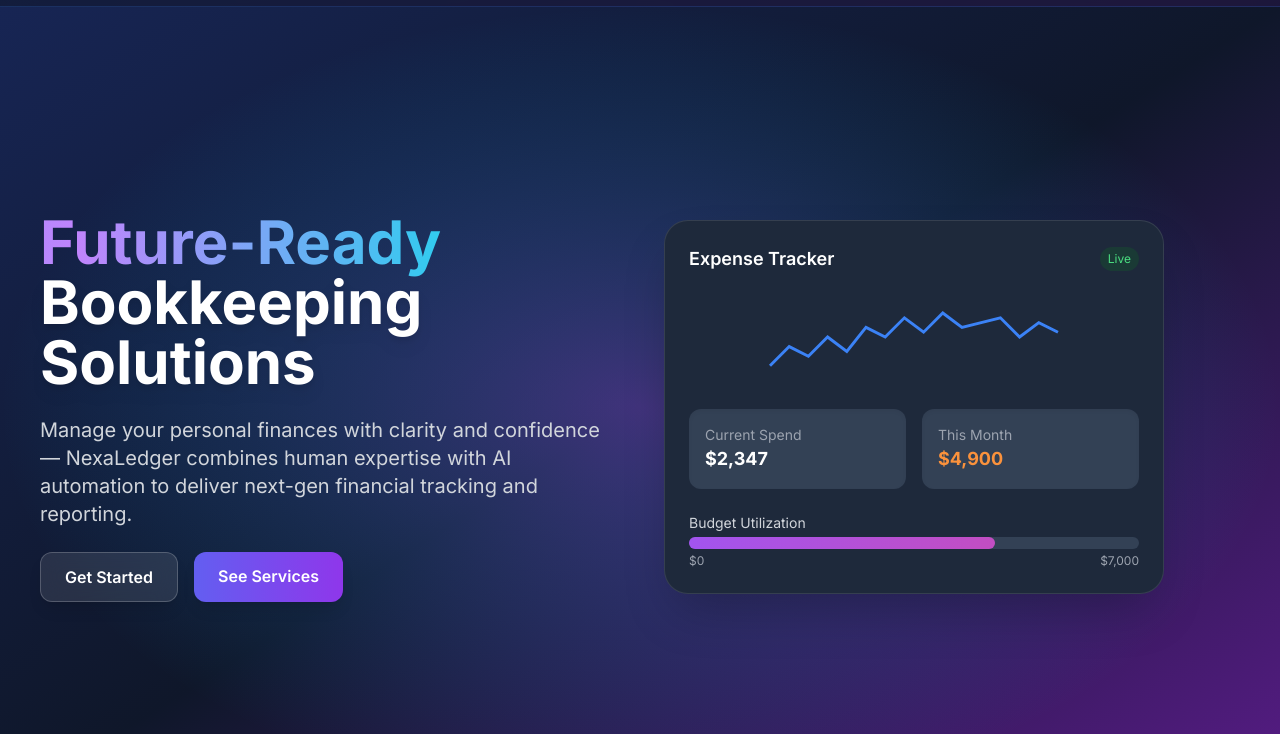
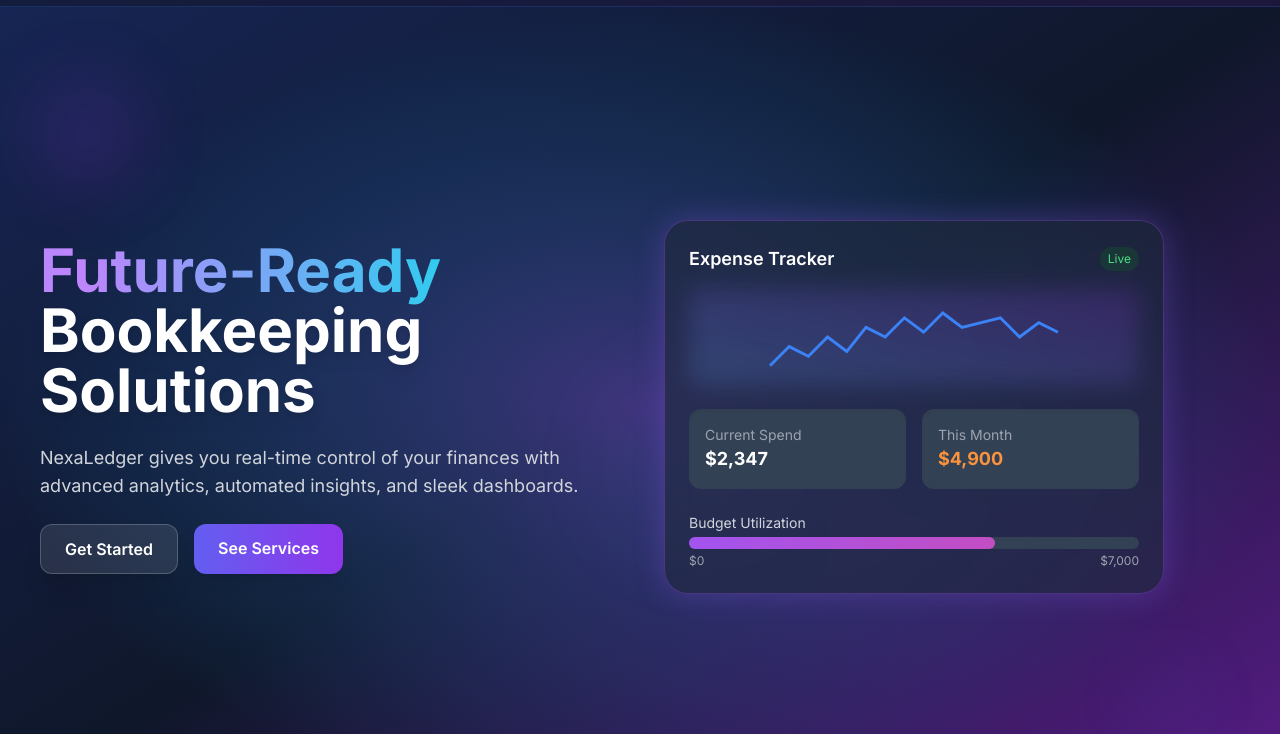
Before and after one commit to Takue12/bookeeping-for-brendon-, a website: page index.html in a window 1280 px wide. Shown: the part 66-800 px from the top of the page. Drawn offline with nearby package versions, Linux system fonts and the light colour scheme.

Commit message:
Update index.html

```diff
--- a/index.html
+++ b/index.html
@@ -60,8 +60,8 @@
 
   <!-- Hero Section -->
 <section class="relative z-10 min-h-screen flex items-center justify-center px-4 bg-gradient-to-br from-blue-950 via-slate-900 to-purple-900 overflow-hidden">
-  <!-- Glowing SVG Background -->
-  <svg class="absolute inset-0 w-full h-full pointer-events-none z-0" xmlns="http://www.w3.org/2000/svg" preserveAspectRatio="xMidYMid slice">
+  <!-- Animated Glow SVG Background -->
+  <svg class="absolute inset-0 w-full h-full pointer-events-none z-0" xmlns="http://www.w3.org/2000/svg">
     <defs>
       <radialGradient id="glow" cx="50%" cy="50%" r="50%">
         <stop offset="0%" stop-color="#8b5cf6" stop-opacity="0.4"/>
@@ -69,12 +69,19 @@
       </radialGradient>
     </defs>
     <rect width="100%" height="100%" fill="url(#glow)">
-      <animate attributeName="opacity" values="0.6;0.2;0.6" dur="8s" repeatCount="indefinite" />
+      <animate attributeName="opacity" values="0.6;0.2;0.6" dur="10s" repeatCount="indefinite" />
     </rect>
   </svg>
 
-  <div class="max-w-7xl mx-auto grid md:grid-cols-2 items-center gap-12 relative z-10 px-6">
-    <!-- Hero Text -->
+  <!-- Floating Bubbles -->
+  <div class="absolute inset-0 z-0">
+    <div class="absolute w-24 h-24 bg-purple-600 opacity-20 rounded-full animate-pulse top-20 left-10 blur-2xl"></div>
+    <div class="absolute w-16 h-16 bg-blue-500 opacity-10 rounded-full animate-bounce bottom-16 right-20 blur-2xl"></div>
+    <div class="absolute w-28 h-28 bg-cyan-400 opacity-10 rounded-full animate-ping top-1/2 left-1/2 blur-2xl"></div>
+  </div>
+
+  <div class="max-w-7xl mx-auto grid md:grid-cols-2 items-center gap-12 relative z-10 px-6 py-20">
+    <!-- Text Section -->
     <div class="text-center md:text-left space-y-6" data-aos="fade-right">
       <h1 class="text-5xl md:text-6xl font-bold leading-tight">
         <span class="bg-gradient-to-r from-blue-400 via-purple-400 to-cyan-400 bg-clip-text text-transparent">
@@ -82,35 +89,37 @@
         </span><br>
         <span class="text-white drop-shadow-lg">Bookkeeping Solutions</span>
       </h1>
-      <p class="text-xl text-gray-300 max-w-xl">
-        Manage your personal finances with clarity and confidence — NexaLedger combines human expertise with AI automation to deliver next-gen financial tracking and reporting.
+      <p class="text-lg text-gray-300 max-w-xl mx-auto md:mx-0">
+        NexaLedger gives you real-time control of your finances with advanced analytics, automated insights, and sleek dashboards.
       </p>
       <div class="flex flex-col sm:flex-row gap-4 justify-center md:justify-start">
-        <a href="#contact" class="px-6 py-3 rounded-xl bg-white/10 backdrop-blur-md text-white font-semibold border border-white/20 hover:bg-white/20 transition-all shadow-lg">
+        <a href="#contact" class="px-6 py-3 rounded-xl bg-white/10 backdrop-blur-md text-white font-semibold border border-white/20 hover:bg-white/20 transition-all shadow-xl hover:scale-105 duration-300">
           Get Started
         </a>
-        <a href="#services" class="px-6 py-3 rounded-xl bg-gradient-to-r from-blue-500 to-purple-600 text-white font-semibold hover:opacity-90 transition-all shadow-lg">
+        <a href="#services" class="px-6 py-3 rounded-xl bg-gradient-to-r from-blue-500 to-purple-600 text-white font-semibold hover:opacity-90 hover:scale-105 transition-all shadow-lg duration-300">
           See Services
         </a>
       </div>
     </div>
 
-    <!-- Mock Dashboard Preview -->
-    <div class="relative bg-slate-800 rounded-3xl p-6 shadow-2xl border border-white/10 max-w-[500px] w-full" data-aos="fade-left" data-aos-delay="200">
+    <!-- Dashboard Preview -->
+    <div class="relative bg-slate-800/60 backdrop-blur-md border border-purple-500/30 rounded-3xl p-6 shadow-[0_0_30px_rgba(139,92,246,0.3)] max-w-[500px] w-full" data-aos="fade-left" data-aos-delay="200">
       <div class="flex justify-between items-center mb-4">
         <h4 class="text-lg font-semibold text-white">Expense Tracker</h4>
         <span class="text-xs text-green-400 bg-green-900/40 px-2 py-1 rounded-full">Live</span>
       </div>
 
-      <!-- Jagged Line Graph -->
-      <svg viewBox="0 0 300 100" class="w-full h-24 mb-6">
-        <polyline fill="none" stroke="#3b82f6" stroke-width="3"
-          points="0,80 20,60 40,70 60,50 80,65 100,40 120,50 140,30 160,45 180,25 200,40 220,35 240,30 260,50 280,35 300,45">
-          <animate attributeName="stroke-dashoffset" from="100" to="0" dur="2s" repeatCount="indefinite" />
-        </polyline>
-      </svg>
+      <!-- Graph with background blur -->
+      <div class="relative">
+        <div class="absolute inset-0 blur-md opacity-20 rounded-lg bg-gradient-to-tr from-blue-400 to-purple-600"></div>
+        <svg viewBox="0 0 300 100" class="w-full h-24 mb-6 relative z-10">
+          <polyline fill="none" stroke="#3b82f6" stroke-width="3"
+            points="0,80 20,60 40,70 60,50 80,65 100,40 120,50 140,30 160,45 180,25 200,40 220,35 240,30 260,50 280,35 300,45">
+          </polyline>
+        </svg>
+      </div>
 
-      <!-- Summary Cards -->
+      <!-- Stats -->
       <div class="grid grid-cols-2 gap-4 text-sm">
         <div class="bg-slate-700 rounded-xl p-4 text-white shadow-inner">
           <div class="text-gray-400">Current Spend</div>
@@ -122,7 +131,7 @@
         </div>
       </div>
 
-      <!-- Budget Bar -->
+      <!-- Budget Progress Bar -->
       <div class="mt-6">
         <div class="text-gray-300 text-sm mb-1">Budget Utilization</div>
         <div class="w-full bg-slate-700 rounded-full h-3">
```
